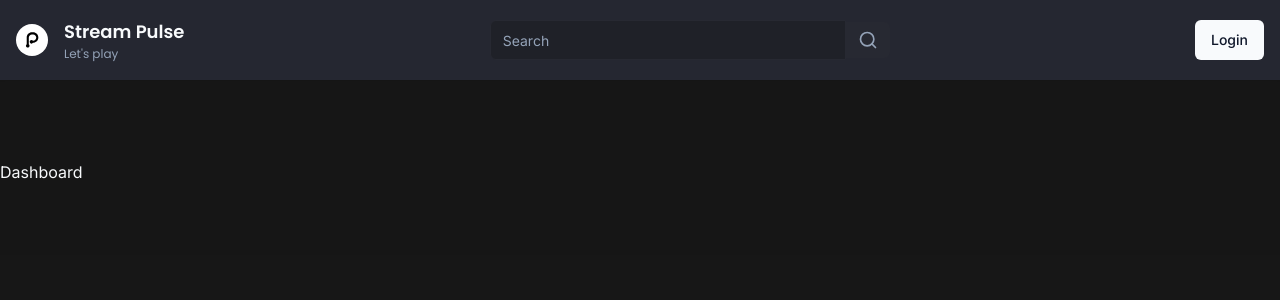
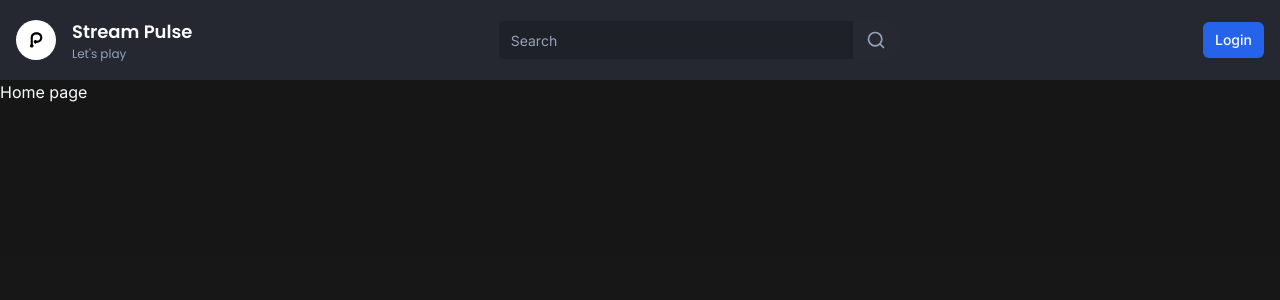
Before and after one commit to brandalx/StreamPulse, a Next.js app: page / in a window 1280 px wide. Shown: the top 300 px of the page. Built offline with nearby package versions, Linux system fonts and the light colour scheme; no server answers.

Commit message:
fat: navbar initial ui done

```diff
--- a/app/(browse)/(home)/page.tsx
+++ b/app/(browse)/(home)/page.tsx
@@ -5,8 +5,7 @@ import Image from "next/image";
 export default function Page() {
   return (
     <div className="flex flex-col gap-y-4">
-      <h1>Dashboard</h1>
-      <UserButton afterSignOutUrl="/" />
+      <h1>Home page</h1>
     </div>
   );
 }
--- a/app/(browse)/_components/navbar/actions.tsx
+++ b/app/(browse)/_components/navbar/actions.tsx
@@ -10,7 +10,9 @@ const Actions = async () => {
     <div className="flex items-center justify-end gap-x-2 ml-4 lg:ml-0">
       {!user && (
         <SignInButton>
-          <Button className="">Login</Button>
+          <Button className="" size="sm" variant="primary">
+            Login
+          </Button>
         </SignInButton>
       )}
 
--- a/app/(browse)/_components/navbar/logo.tsx
+++ b/app/(browse)/_components/navbar/logo.tsx
@@ -10,8 +10,8 @@ const font = Poppins({
 export const Logo = () => {
   return (
     <Link href="/">
-      <div className="hidden lg:flex items-center gap-x-4 hover:opacity-75 transition">
-        <div className="bg-white rounded-full">
+      <div className="flex items-center gap-x-4 hover:opacity-75 transition">
+        <div className="bg-white rounded-full p-1 mr-12 lg:mr-0 lg:shrink shrink-0">
           <Image
             src="/spooky.svg"
             height="32"
@@ -19,7 +19,7 @@ export const Logo = () => {
             width="32"
           />
         </div>
-        <div className={cn(font.className)}>
+        <div className={cn("hidden lg:block", font.className)}>
           <p className="text-lg font-semibold">Stream Pulse</p>
           <p className="text-xs text-muted-foreground">Let&apos;s play</p>
         </div>
--- a/app/(browse)/layout.tsx
+++ b/app/(browse)/layout.tsx
@@ -5,7 +5,7 @@ const BrowseLayout = ({ children }: { children: React.ReactNode }) => {
   return (
     <>
       <Navbar />
-      <div className="flex h-full pt-20">{children}</div>
+      <div className="flex h-full ">{children}</div>
     </>
   );
 };
--- a/components/ui/button.tsx
+++ b/components/ui/button.tsx
@@ -18,6 +18,7 @@ const buttonVariants = cva(
           "bg-secondary text-secondary-foreground hover:bg-secondary/80",
         ghost: "hover:bg-accent hover:text-accent-foreground",
         link: "text-primary underline-offset-4 hover:underline",
+        primary: "text-primary bg-blue-600 hover:bg-blue-600/80",
       },
       size: {
         default: "h-10 px-4 py-2",
```
